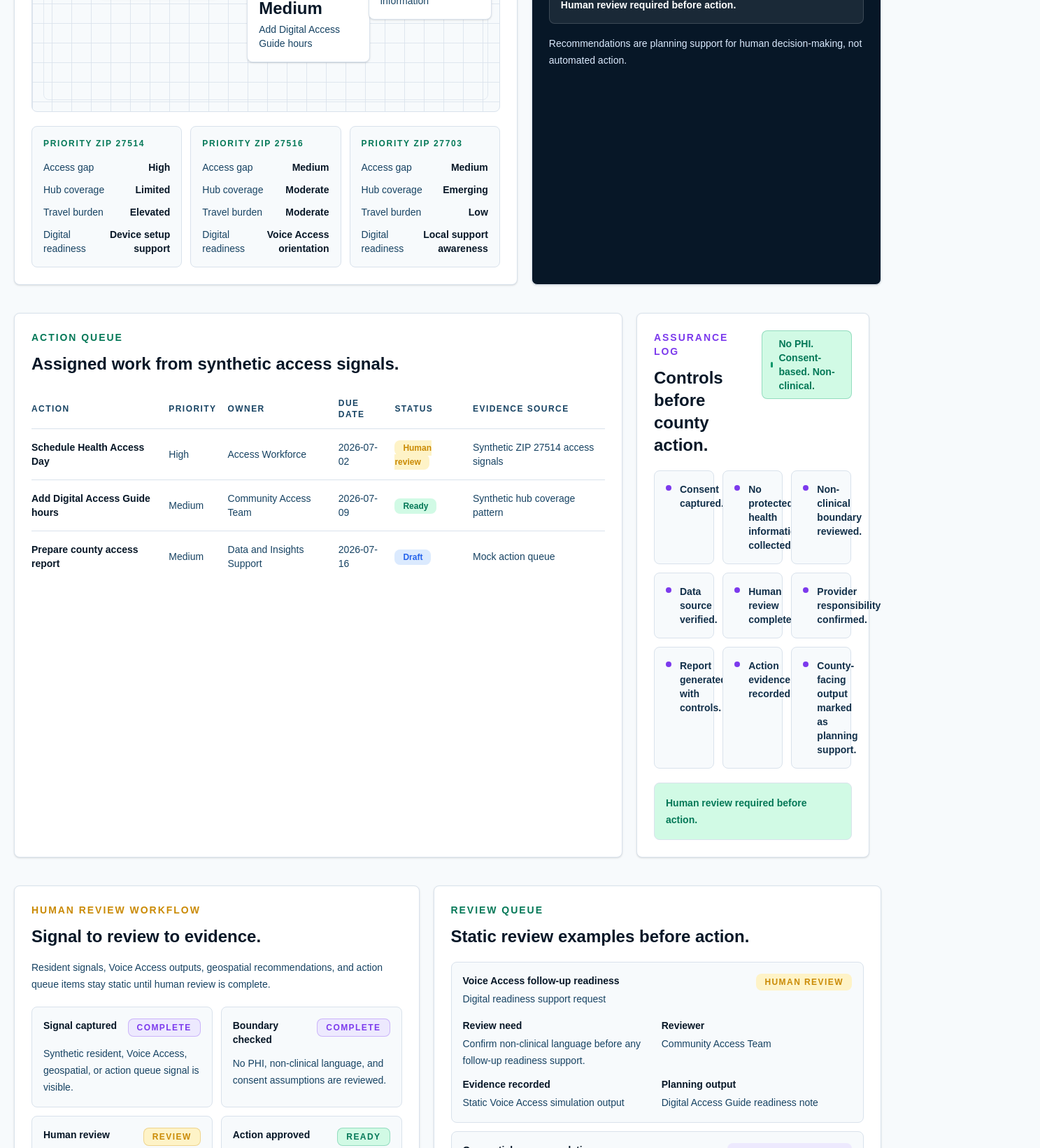
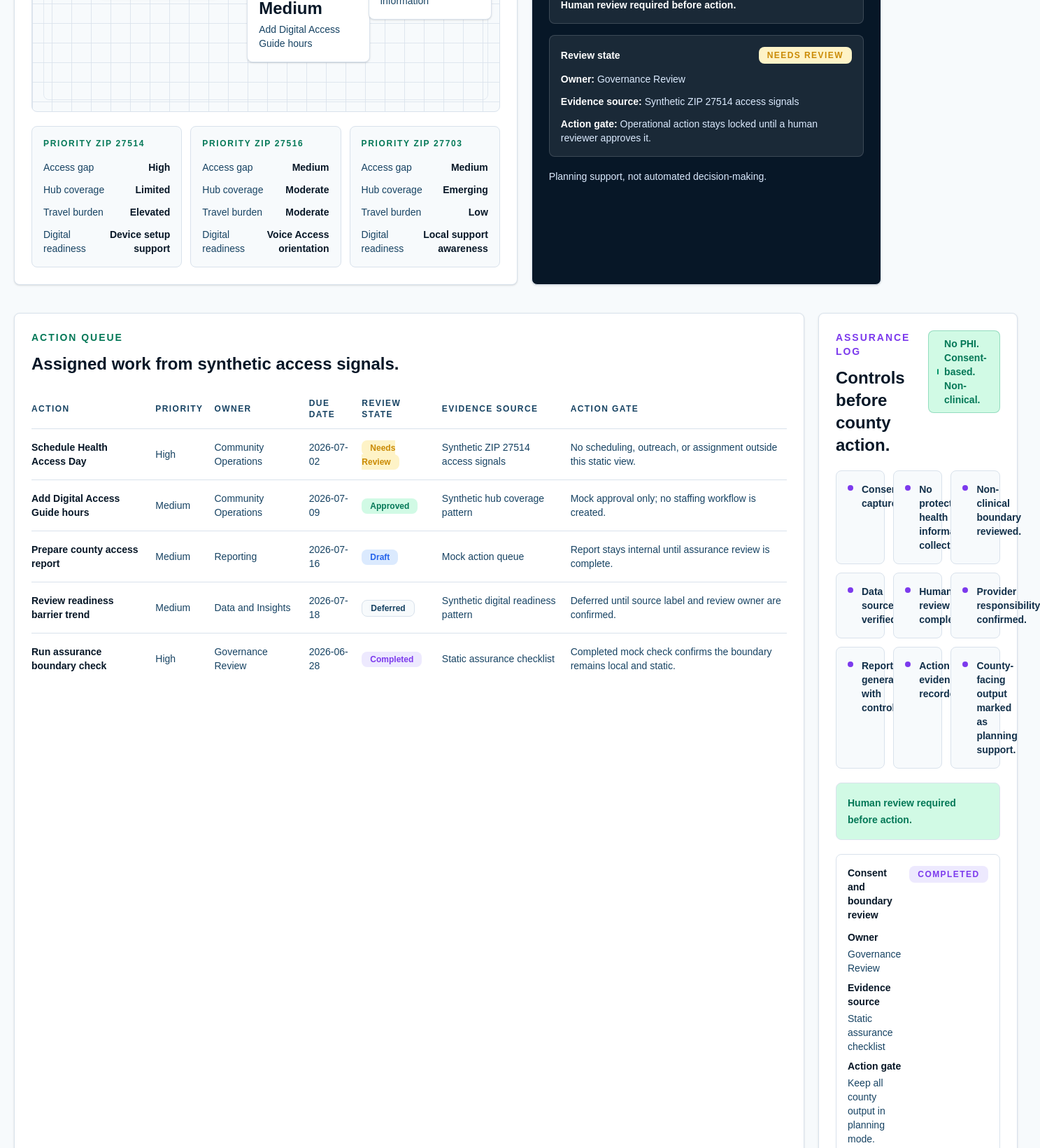
Before and after one commit to drolu-cmyk/health-sozorock, a Next.js app: page /county in a window 1280 px wide. Shown: the part 900-2540 px from the top of the page at 70% size, 1487 px wide, since content can reach past the window. Built offline with nearby package versions, Linux system fonts and the light colour scheme.

Commit message:
feat: refine county review states and action gates

```diff
--- a/src/app/county/page.tsx
+++ b/src/app/county/page.tsx
@@ -4,6 +4,7 @@ import { SectionHeading } from "@/components/section-heading";
 import { brand } from "@/lib/brand";
 import {
   countyActionQueue,
+  countyAssuranceReviewLog,
   countyAssuranceControls,
   countyDecisionSupport,
   scenarioPlans,
@@ -18,8 +19,10 @@ import { countyModules } from "@/lib/mock-data";
 
 const statusClass = {
   Draft: "bg-signal-100 text-signal-600",
-  Ready: "bg-access-100 text-access-700",
-  "Human review": "bg-warning-100 text-warning-600",
+  "Needs Review": "bg-warning-100 text-warning-600",
+  Approved: "bg-access-100 text-access-700",
+  Deferred: "border border-line bg-surface text-foundation-700",
+  Completed: "bg-assurance-100 text-assurance-600",
 } as const;
 
 const reviewStageClass = {
@@ -161,9 +164,32 @@ export default function CountyPage() {
           <p className="mt-6 rounded-lg border border-white/15 bg-white/8 p-4 text-sm font-bold">
             {countyDecisionSupport.reviewControl}
           </p>
+          <div className="mt-4 grid gap-3 rounded-lg border border-white/15 bg-white/8 p-4 text-sm text-blue-100">
+            <div className="flex flex-col gap-2 sm:flex-row sm:items-center sm:justify-between">
+              <span className="font-semibold text-white">Review state</span>
+              <span
+                className={`w-fit rounded-lg px-3 py-1 text-xs font-bold uppercase tracking-[0.12em] ${
+                  statusClass[countyDecisionSupport.reviewState]
+                }`}
+              >
+                {countyDecisionSupport.reviewState}
+              </span>
+            </div>
+            <p>
+              <span className="font-semibold text-white">Owner:</span>{" "}
+              {countyDecisionSupport.reviewOwner}
+            </p>
+            <p>
+              <span className="font-semibold text-white">Evidence source:</span>{" "}
+              {countyDecisionSupport.evidenceSource}
+            </p>
+            <p>
+              <span className="font-semibold text-white">Action gate:</span>{" "}
+              {countyDecisionSupport.actionGate}
+            </p>
+          </div>
           <p className="mt-4 text-sm leading-6 text-blue-100">
-            Recommendations are planning support for human decision-making, not automated
-            action.
+            {humanReviewBoundaryCopy.planning}
           </p>
         </article>
       </section>
@@ -177,15 +203,16 @@ export default function CountyPage() {
             Assigned work from synthetic access signals.
           </h2>
           <div className="mt-5 overflow-x-auto">
-            <table className="w-full min-w-[820px] border-collapse text-left text-sm">
+            <table className="w-full min-w-[1080px] border-collapse text-left text-sm">
               <thead>
                 <tr className="border-b border-line text-xs uppercase tracking-[0.12em] text-foundation-700">
                   <th className="py-3 pr-4">Action</th>
                   <th className="py-3 pr-4">Priority</th>
                   <th className="py-3 pr-4">Owner</th>
                   <th className="py-3 pr-4">Due date</th>
-                  <th className="py-3 pr-4">Status</th>
-                  <th className="py-3">Evidence source</th>
+                  <th className="py-3 pr-4">Review state</th>
+                  <th className="py-3 pr-4">Evidence source</th>
+                  <th className="py-3">Action gate</th>
                 </tr>
               </thead>
               <tbody>
@@ -198,13 +225,14 @@ export default function CountyPage() {
                     <td className="py-4 pr-4">
                       <span
                         className={`rounded-lg px-3 py-1 text-xs font-bold ${
-                          statusClass[item.status]
+                          statusClass[item.reviewState]
                         }`}
                       >
-                        {item.status}
+                        {item.reviewState}
                       </span>
                     </td>
-                    <td className="py-4 text-foundation-700">{item.evidence}</td>
+                    <td className="py-4 pr-4 text-foundation-700">{item.evidence}</td>
+                    <td className="py-4 text-foundation-700">{item.actionGate}</td>
                   </tr>
                 ))}
               </tbody>
@@ -241,6 +269,38 @@ export default function CountyPage() {
           <p className="mt-5 rounded-lg border border-line bg-access-100 p-4 text-sm font-semibold leading-6 text-access-700">
             Human review required before action.
           </p>
+          <div className="mt-5 grid gap-3">
+            {countyAssuranceReviewLog.map((entry) => (
+              <div className="rounded-lg border border-line bg-white p-4" key={entry.check}>
+                <div className="flex flex-col gap-3 sm:flex-row sm:items-start sm:justify-between">
+                  <div>
+                    <p className="text-sm font-bold text-foundation-950">{entry.check}</p>
+                    <dl className="mt-3 grid gap-2 text-sm text-foundation-700">
+                      <div>
+                        <dt className="font-bold text-foundation-950">Owner</dt>
+                        <dd className="mt-1">{entry.owner}</dd>
+                      </div>
+                      <div>
+                        <dt className="font-bold text-foundation-950">Evidence source</dt>
+                        <dd className="mt-1">{entry.evidenceSource}</dd>
+                      </div>
+                      <div>
+                        <dt className="font-bold text-foundation-950">Action gate</dt>
+                        <dd className="mt-1">{entry.actionGate}</dd>
+                      </div>
+                    </dl>
+                  </div>
+                  <span
+                    className={`w-fit shrink-0 rounded-lg px-3 py-1 text-xs font-bold uppercase tracking-[0.12em] ${
+                      statusClass[entry.reviewState]
+                    }`}
+                  >
+                    {entry.reviewState}
+                  </span>
+                </div>
+              </div>
+            ))}
+          </div>
         </article>
       </section>
 
@@ -353,7 +413,16 @@ export default function CountyPage() {
           <div className="mt-5 grid gap-3">
             {scenarioPlans.map((scenario) => (
               <div className="rounded-lg border border-line bg-surface p-4" key={scenario.title}>
-                <p className="text-sm font-bold text-foundation-950">{scenario.title}</p>
+                <div className="flex flex-col gap-3 sm:flex-row sm:items-start sm:justify-between">
+                  <p className="text-sm font-bold text-foundation-950">{scenario.title}</p>
+                  <span
+                    className={`w-fit rounded-lg px-3 py-1 text-xs font-bold uppercase tracking-[0.12em] ${
+                      statusClass[scenario.reviewState]
+                    }`}
+                  >
+                    {scenario.reviewState}
+                  </span>
+                </div>
                 <dl className="mt-3 grid gap-2 text-sm sm:grid-cols-3">
                   <div>
                     <dt className="text-foundation-700">Focus</dt>
@@ -370,6 +439,12 @@ export default function CountyPage() {
                     <dd className="mt-1 font-bold text-foundation-950">{scenario.workforce}</dd>
                   </div>
                 </dl>
+                <p className="mt-4 text-sm font-semibold text-foundation-800">
+                  {scenario.sourceLabel}
+                </p>
+                <p className="mt-2 rounded-lg border border-line bg-white px-4 py-3 text-sm font-semibold leading-6 text-foundation-700">
+                  {scenario.actionGate}
+                </p>
               </div>
             ))}
           </div>
--- a/src/lib/county-data.ts
+++ b/src/lib/county-data.ts
@@ -1,3 +1,5 @@
+import type { CountyReviewOwner, CountyReviewState } from "@/lib/human-review-data";
+
 export const countyAccessSignals = [
   {
     zip: "27514",
@@ -34,6 +36,10 @@ export const countyAccessSignals = [
 export const countyDecisionSupport = {
   recommendation: "Schedule Health Access Day in ZIP 27514.",
   reviewControl: "Human review required before action.",
+  reviewState: "Needs Review" satisfies CountyReviewState,
+  reviewOwner: "Governance Review" satisfies CountyReviewOwner,
+  evidenceSource: "Synthetic ZIP 27514 access signals",
+  actionGate: "Operational action stays locked until a human reviewer approves it.",
   rationale: [
     "High access gap signal",
     "Limited hub coverage",
@@ -47,26 +53,47 @@ export const countyActionQueue = [
   {
     action: "Schedule Health Access Day",
     priority: "High",
-    owner: "Access Workforce",
+    owner: "Community Operations" satisfies CountyReviewOwner,
     dueDate: "2026-07-02",
-    status: "Human review",
+    reviewState: "Needs Review" satisfies CountyReviewState,
     evidence: "Synthetic ZIP 27514 access signals",
+    actionGate: "No scheduling, outreach, or assignment outside this static view.",
   },
   {
     action: "Add Digital Access Guide hours",
     priority: "Medium",
-    owner: "Community Access Team",
+    owner: "Community Operations" satisfies CountyReviewOwner,
     dueDate: "2026-07-09",
-    status: "Ready",
+    reviewState: "Approved" satisfies CountyReviewState,
     evidence: "Synthetic hub coverage pattern",
+    actionGate: "Mock approval only; no staffing workflow is created.",
   },
   {
     action: "Prepare county access report",
     priority: "Medium",
-    owner: "Data and Insights Support",
+    owner: "Reporting" satisfies CountyReviewOwner,
     dueDate: "2026-07-16",
-    status: "Draft",
+    reviewState: "Draft" satisfies CountyReviewState,
     evidence: "Mock action queue",
+    actionGate: "Report stays internal until assurance review is complete.",
+  },
+  {
+    action: "Review readiness barrier trend",
+    priority: "Medium",
+    owner: "Data and Insights" satisfies CountyReviewOwner,
+    dueDate: "2026-07-18",
+    reviewState: "Deferred" satisfies CountyReviewState,
+    evidence: "Synthetic digital readiness pattern",
+    actionGate: "Deferred until source label and review owner are confirmed.",
+  },
+  {
+    action: "Run assurance boundary check",
+    priority: "High",
+    owner: "Governance Review" satisfies CountyReviewOwner,
+    dueDate: "2026-06-28",
+    reviewState: "Completed" satisfies CountyReviewState,
+    evidence: "Static assurance checklist",
+    actionGate: "Completed mock check confirms the boundary remains local and static.",
   },
 ] as const;
 
@@ -82,23 +109,56 @@ export const countyAssuranceControls = [
   "County-facing output marked as planning support.",
 ] as const;
 
+export const countyAssuranceReviewLog = [
+  {
+    check: "Consent and boundary review",
+    reviewState: "Completed" satisfies CountyReviewState,
+    owner: "Governance Review" satisfies CountyReviewOwner,
+    evidenceSource: "Static assurance checklist",
+    actionGate: "Keep all county output in planning mode.",
+  },
+  {
+    check: "Recommended action review",
+    reviewState: "Needs Review" satisfies CountyReviewState,
+    owner: "Community Operations" satisfies CountyReviewOwner,
+    evidenceSource: "Synthetic ZIP 27514 access signals",
+    actionGate: "No field action until review state changes to Approved.",
+  },
+  {
+    check: "County report preparation",
+    reviewState: "Draft" satisfies CountyReviewState,
+    owner: "Reporting" satisfies CountyReviewOwner,
+    evidenceSource: "Mock action queue and scenario summary",
+    actionGate: "Draft remains internal and cannot be treated as a final report.",
+  },
+] as const;
+
 export const scenarioPlans = [
   {
     title: "Next Health Access Day",
     focus: "ZIP 27514",
     projectedImpact: "Residents reached: 120",
-    workforce: "Access Workforce plus Community Access Team",
+    workforce: "Community Operations plus Digital Access Guides",
+    reviewState: "Needs Review" satisfies CountyReviewState,
+    sourceLabel: "Source label: synthetic access gap and hub coverage signals",
+    actionGate: "Add to Action Queue only after human review.",
   },
   {
     title: "New Health Equity Hub",
     focus: "ZIP 27703",
     projectedImpact: "Hub coverage improvement: medium",
     workforce: "Digital Access Guides",
+    reviewState: "Draft" satisfies CountyReviewState,
+    sourceLabel: "Source label: mock hub coverage visibility",
+    actionGate: "No site action or outreach is created.",
   },
   {
     title: "Digital readiness coverage",
     focus: "ZIP 27516",
     projectedImpact: "Readiness barriers reduced: planning estimate",
-    workforce: "Digital Access Guides and data support",
+    workforce: "Digital Access Guides and Data and Insights",
+    reviewState: "Deferred" satisfies CountyReviewState,
+    sourceLabel: "Source label: synthetic digital readiness pattern",
+    actionGate: "Revisit after evidence source review.",
   },
 ] as const;
--- a/src/lib/human-review-data.ts
+++ b/src/lib/human-review-data.ts
@@ -1,6 +1,25 @@
 export type ReviewStageStatus = "complete" | "review" | "ready";
 
 export type ReviewQueueStatus = "Boundary checked" | "Human review" | "Evidence recorded";
+
+export const countyReviewStates = [
+  "Draft",
+  "Needs Review",
+  "Approved",
+  "Deferred",
+  "Completed",
+] as const;
+
+export type CountyReviewState = (typeof countyReviewStates)[number];
+
+export const countyReviewOwners = [
+  "Community Operations",
+  "Data and Insights",
+  "Governance Review",
+  "Reporting",
+] as const;
+
+export type CountyReviewOwner = (typeof countyReviewOwners)[number];
 
 export type HumanReviewStage = {
   name: string;
```
